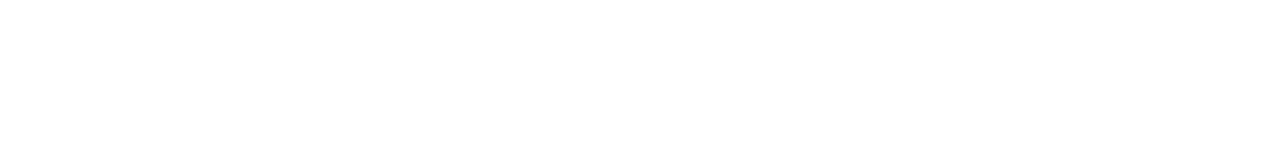
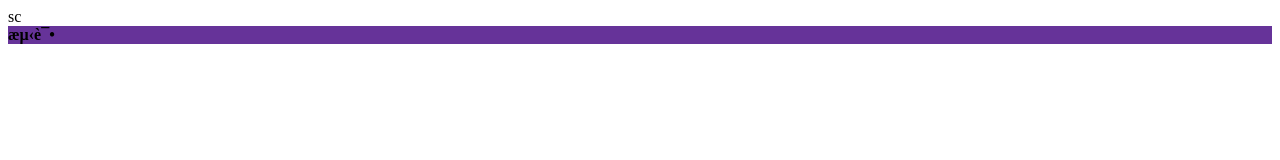
Before and after one commit to 1121577562/project_01, a plain HTML site: page index.html in a window 1280 px wide. Drawn offline with Linux system fonts and the light colour scheme.

Commit message:
新增了index.css和index.js并修改了index.html文件

```diff
--- a/index.html
+++ b/index.html
@@ -6,11 +6,17 @@
     <meta http - equiv="X-UA-Compatible" content="IE=edge">
     <meta name="viewport" content="width=device-width, initial-scale=1.0">
     <title> 自学前端，加油啊！</title>
+    <link rel="stylesheet" href="./index.css"> sc
+
     <!--IMPORT CSS -->
 </head>
 
 <body>
     <!--IMPORT JS -->
+    <div style="font-weight: 700;background-color: rebeccapurple;">
+        测试
+    </div>
+    <script src="./index.js"></script>
 </body>
 
 </html>
```
Also changed, not shown: index.css (added), index.js (added).
